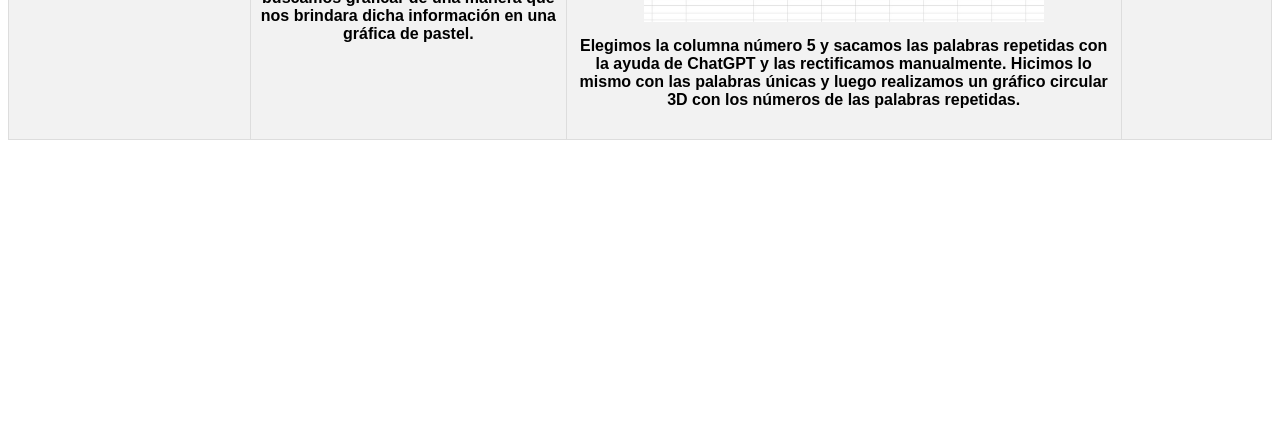
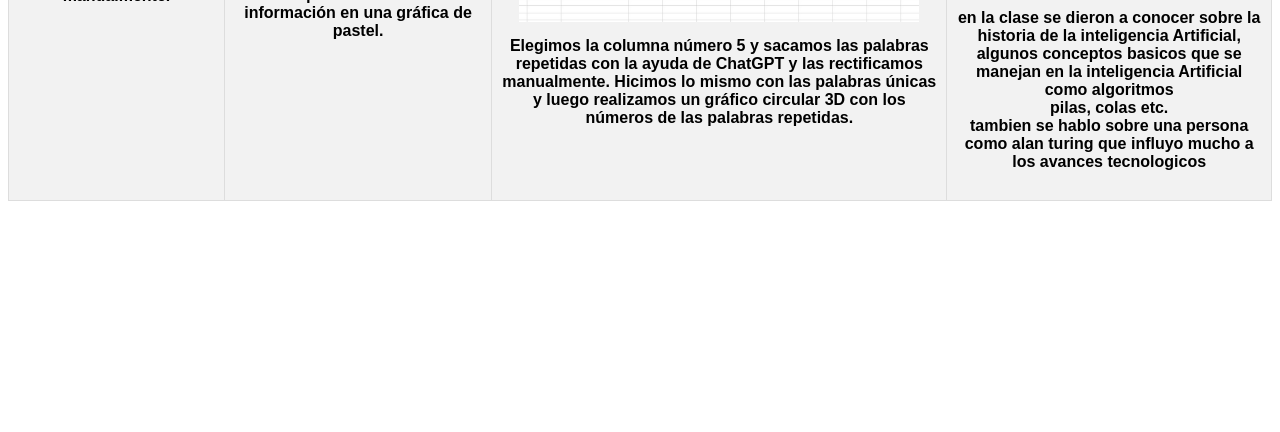
Before and after one commit to CristianPipicano/Inteligencia-Artificial, a plain HTML site: page index.html in a window 1280 px wide. Shown: the part 368-800 px from the top of the page. Drawn offline with Linux system fonts and the light colour scheme.

Commit message:
clase 2 22/08/2024

```diff
--- a/index.html
+++ b/index.html
@@ -73,7 +73,8 @@
         <th>
             <h2>clase #2</h2>
             <img src="imagen/ia.jpg">
-            <h4> HOLA</h4>
+            <h4> en la clase se dieron a conocer sobre la historia de la inteligencia Artificial, algunos conceptos basicos que se manejan en la inteligencia Artificial como algoritmos <br>
+            pilas, colas etc. <br> tambien se hablo sobre una persona como alan turing que  influyo mucho a los avances tecnologicos  </h4>
         </th>
     </tr>
 </table>
```
